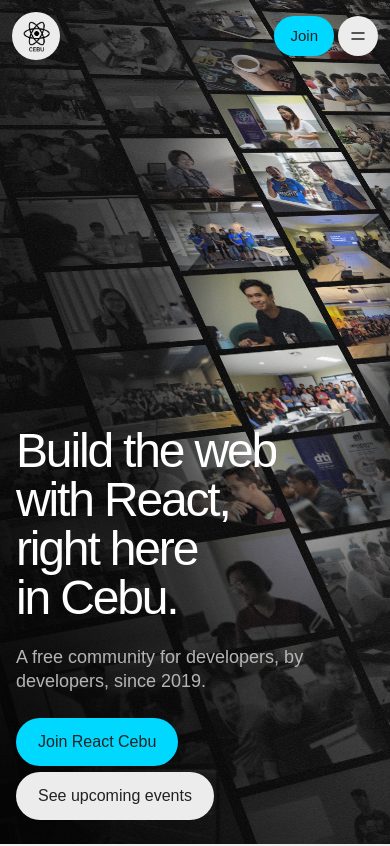
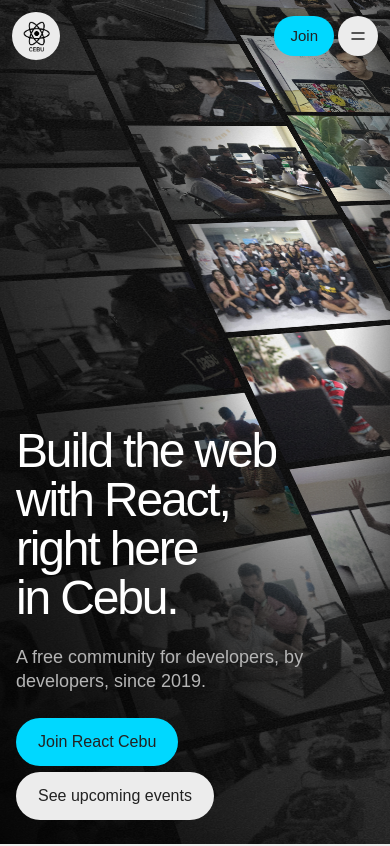
Before and after one commit to jacobbalane/react-cebu, a Next.js app: page / in a window 390 px wide. Shown: the top 846 px of the page. Built offline with nearby package versions, Linux system fonts and the light colour scheme; a web font is replaced by a local one.

Commit message:
fix(home): lighten the hero wall on phones

```diff
--- a/src/components/home/hero.tsx
+++ b/src/components/home/hero.tsx
@@ -42,8 +42,9 @@ export function Hero() {
       mm.add(MOTION_OK, () => {
         // As you scroll away, the wall sinks slower than the page while the copy scrolls
         // normally. The wall grows more than it moves, so its top edge never comes into view.
+        // Touch screens skip the growing, as rescaling a wall this big is heavy for a phone.
         gsap.to("[data-hero-wall]", {
-          scale: 1.2,
+          scale: window.matchMedia("(pointer: coarse)").matches ? 1 : 1.2,
           yPercent: 8,
           ease: "none",
           scrollTrigger: { trigger: ref.current, start: "top top", end: "bottom top", scrub: true },
@@ -74,18 +75,24 @@ export function Hero() {
           Blend layers rather than a backdrop filter, which Chrome redraws in bands while scrolling. */}
       <div
         aria-hidden="true"
-        className="pointer-events-none absolute inset-0 bg-[#808080] mix-blend-saturation [mask-image:radial-gradient(ellipse_36%_50%_at_74%_34%,transparent_40%,black_100%)]"
+        className="pointer-events-none absolute inset-0 bg-[#808080] mix-blend-saturation [@media(pointer:coarse)]:hidden [mask-image:radial-gradient(ellipse_36%_50%_at_74%_34%,transparent_40%,black_100%)]"
       />
       <div
         aria-hidden="true"
-        className="pointer-events-none absolute inset-0 bg-black/55 [mask-image:radial-gradient(ellipse_36%_50%_at_74%_34%,transparent_40%,black_100%)]"
+        className="pointer-events-none absolute inset-0 bg-black/55 [@media(pointer:coarse)]:hidden [mask-image:radial-gradient(ellipse_36%_50%_at_74%_34%,transparent_40%,black_100%)]"
+      />
+      {/* Touch screens get the same darkness as one still layer, as blending and masking over a
+          moving 3D wall means redrawing it every frame. The photos keep their colour under it. */}
+      <div
+        aria-hidden="true"
+        className="pointer-events-none absolute inset-0 hidden bg-[radial-gradient(ellipse_36%_50%_at_74%_34%,transparent_40%,rgba(0,0,0,0.72)_100%)] [@media(pointer:coarse)]:block"
       />
       {/* Darkens steadily with distance from the colour window, deepest in the far corner. */}
       <div
         aria-hidden="true"
         className="pointer-events-none absolute inset-0 bg-[radial-gradient(ellipse_at_74%_34%,transparent_18%,rgba(0,0,0,0.35)_42%,rgba(0,0,0,0.7)_72%,rgba(0,0,0,0.9)_100%)]"
       />
-      <div aria-hidden="true" className="grain opacity-20" />
+      <div aria-hidden="true" className="grain opacity-20 [@media(pointer:coarse)]:hidden" />
       {/* Darkens the corner behind the copy so white text stays readable over bright photos. */}
       <div aria-hidden="true" className="pointer-events-none absolute inset-0 bg-[radial-gradient(ellipse_at_0%_100%,rgba(0,0,0,0.75),transparent_70%)]" />
 
--- a/src/components/tilted-tiles.tsx
+++ b/src/components/tilted-tiles.tsx
@@ -23,6 +23,9 @@ type TiltedTilesProps = {
 
 // Columns hold three identical copies and move by one copy, so the loop is seamless.
 const COPIES = 3;
+/** What a phone held upright draws of the wall. */
+const PHONE_COLUMNS = 6;
+const PHONE_ROWS = 6;
 
 /**
  * Shuffles a copy of `items` with a seeded generator (mulberry32), so the server
@@ -79,7 +82,9 @@ export function TiltedTiles({ tiles, columns = 13, perColumn = 10, duration = 80
           },
         });
 
-        // The side nearest the mouse leans away, so the wall turns to face it.
+        // The side nearest the mouse leans away, so the wall turns to face it. Touch screens have no
+        // hover, so they don't follow the pointer at all.
+        if (!window.matchMedia("(hover: hover)").matches) return;
         const turnTo = gsap.quickTo(shift.current, "rotationY", { duration: 1.4, ease: "power3.out" });
         const leanTo = gsap.quickTo(shift.current, "rotationX", { duration: 1.4, ease: "power3.out" });
         const follow = (event: PointerEvent) => {
@@ -116,18 +121,20 @@ export function TiltedTiles({ tiles, columns = 13, perColumn = 10, duration = 80
         {/* The wall recedes toward the top right with columns leaning left, measured from the
             reference. It is shifted toward the far side, which needs the most wall to fill the corners,
             with enough spare that the mouse tilt never shows an edge. */}
-        <div className="absolute left-1/2 top-1/2 flex h-[240%] w-[520%] gap-2.5 [transform:translate(-50%,-50%)_rotateZ(23.5deg)_rotateX(42.6deg)_rotateZ(-38deg)_translate(22%,-5%)] md:w-[330%] lg:w-[240%]">
+        <div className="absolute left-1/2 top-1/2 flex h-[240%] w-[520%] gap-2.5 max-md:portrait:w-[360%] [transform:translate(-50%,-50%)_rotateZ(23.5deg)_rotateX(42.6deg)_rotateZ(-38deg)_translate(22%,-5%)] md:w-[330%] lg:w-[240%]">
           {Array.from({ length: columns }, (_, column) => (
-            <div key={column} className="h-full min-w-0 flex-1 overflow-hidden">
+            // A phone held upright gets fewer, bigger columns, as many tall columns moving in 3D are
+            // more than it can redraw. Each copy loses the same rows, so the loop still lines up.
+            <div key={column} className={`h-full min-w-0 flex-1 overflow-hidden ${column >= PHONE_COLUMNS ? "max-md:portrait:hidden" : ""}`}>
               <div data-tt-track className="flex flex-col gap-2">
                 {Array.from({ length: COPIES }, (_, copy) =>
                   Array.from({ length: perColumn }, (_, row) => {
                     const tile = tileAt(column, row);
                     return (
-                      <div key={`${copy}-${row}`} className="@container relative aspect-[4/3] w-full shrink-0 overflow-hidden bg-[#111]">
+                      <div key={`${copy}-${row}`} className={`@container relative aspect-[4/3] w-full shrink-0 overflow-hidden bg-[#111] ${row >= PHONE_ROWS ? "max-md:portrait:hidden" : ""}`}>
                         {tile.kind === "photo" ? (
                           // Eager: lazy loading never fires reliably for transformed tiles.
-                          <Image src={tile.src} alt="" fill sizes="(min-width: 1024px) 24vw, (min-width: 768px) 32vw, 50vw" loading="eager" className="object-cover" />
+                          <Image src={tile.src} alt="" fill sizes="(min-width: 1024px) 24vw, (min-width: 768px) 32vw, (orientation: portrait) 64vw, 50vw" loading="eager" className="object-cover" />
                         ) : (
                           <div className={`flex h-full flex-col justify-between p-[8%] ${tile.className}`}>{tile.content}</div>
                         )}
```
